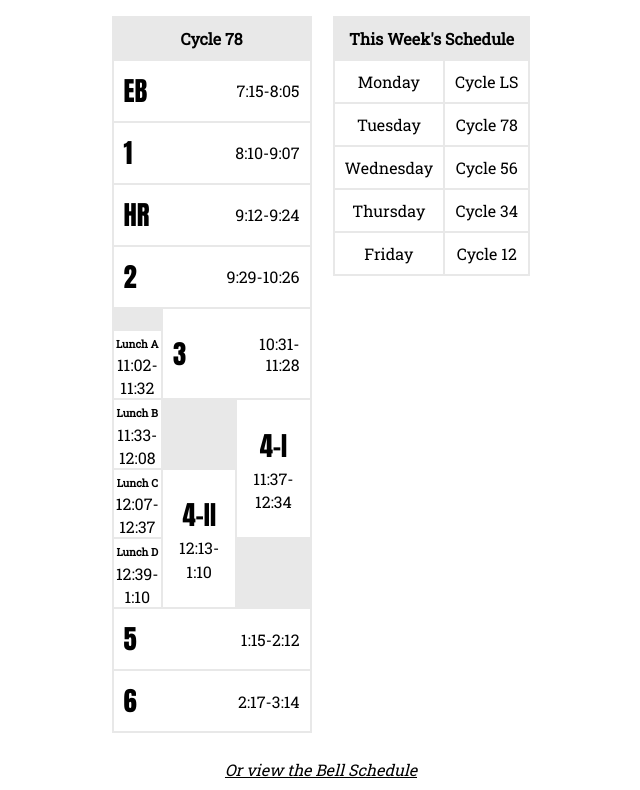
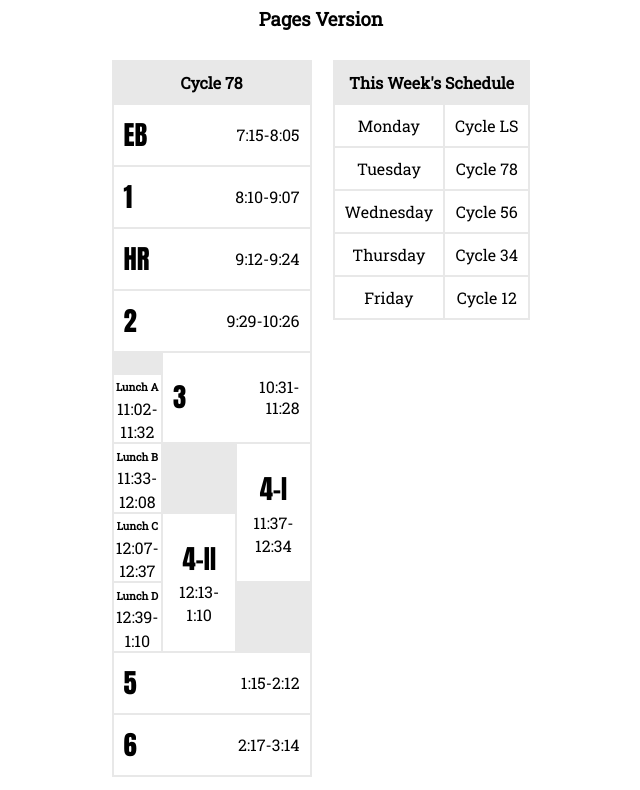
Before and after one commit to navickasm/hphscycle, a plain HTML site: page index.html in a window 1280 px wide. Shown: the part 80-870 px from the top of the page, without its empty margins (319-959 px from the left). Drawn offline with Linux system fonts and the light colour scheme; a script that the page names is missing.

Commit message:
Github pages version message

```diff
--- a/index.html
+++ b/index.html
@@ -16,6 +16,7 @@
   <div class="title" id="header">
     <h1 id="title"></h1>
     <h2 id="subtitle"></h2>
+    <h3>Pages Version</h3>
   </div>
 
   <div class="flexbox">
```
